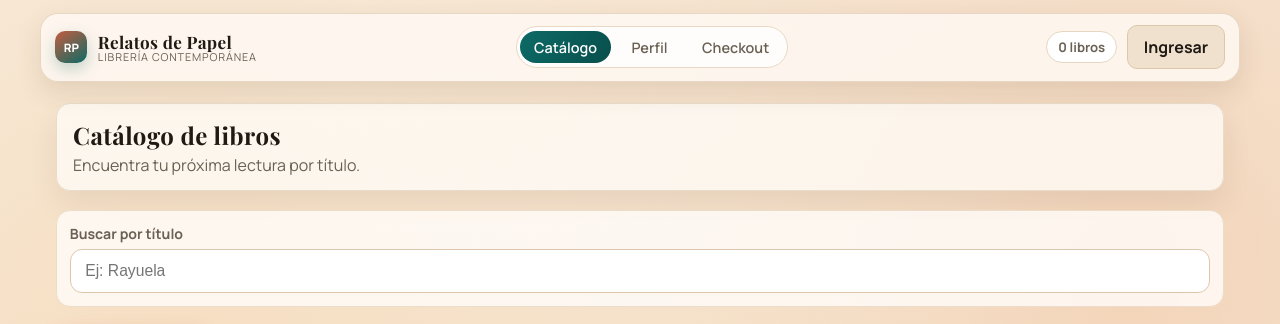
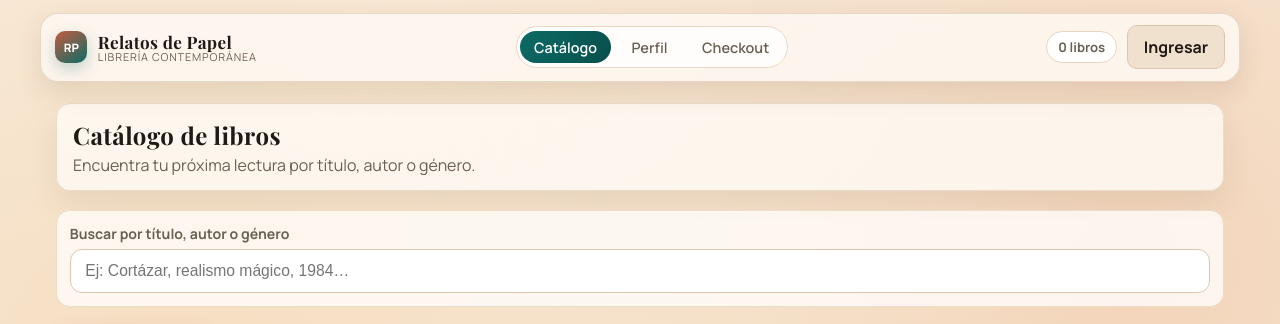
Before and after one commit to IngDavidTM/relatos-de-papel, a React (Vite) app: page /home in a window 1280 px wide. Shown: the top 324 px of the page. Built offline with nearby package versions, Linux system fonts and the light colour scheme.

Commit message:
feat(search): extiende filtrado por título, autor y género
- useMemo filtra en los tres campos simultáneamente
- Subtítulo del header actualizado para reflejar los nuevos campos
- SearchBar: label y placeholder actualizados con ejemplos de los tres campos

```diff
--- a/src/components/SearchBar.jsx
+++ b/src/components/SearchBar.jsx
@@ -2,13 +2,13 @@ function SearchBar({ value, onChange }) {
   return (
     <div className="search-wrapper">
       <label htmlFor="search-book" className="search-label">
-        Buscar por título
+        Buscar por título, autor o género
       </label>
       <input
         id="search-book"
         type="search"
         className="search-input"
-        placeholder="Ej: Rayuela"
+        placeholder="Ej: Cortázar, realismo mágico, 1984…"
         value={value}
         onChange={(event) => onChange(event.target.value)}
       />
--- a/src/pages/HomePage.jsx
+++ b/src/pages/HomePage.jsx
@@ -8,19 +8,22 @@ function HomePage() {
   const [searchTerm, setSearchTerm] = useState('');
 
   const filteredBooks = useMemo(() => {
-    const normalizedQuery = searchTerm.trim().toLowerCase();
-    if (!normalizedQuery) {
-      return booksMock;
-    }
+    const q = searchTerm.trim().toLowerCase();
+    if (!q) return booksMock;
 
-    return booksMock.filter((book) => book.title.toLowerCase().includes(normalizedQuery));
+    return booksMock.filter(
+      (book) =>
+        book.title.toLowerCase().includes(q) ||
+        book.author.toLowerCase().includes(q) ||
+        book.genre.toLowerCase().includes(q)
+    );
   }, [searchTerm]);
 
   return (
     <section className="page-section">
       <header className="section-header">
         <h1>Catálogo de libros</h1>
-        <p>Encuentra tu próxima lectura por título.</p>
+        <p>Encuentra tu próxima lectura por título, autor o género.</p>
       </header>
 
       <SearchBar value={searchTerm} onChange={setSearchTerm} />
```
